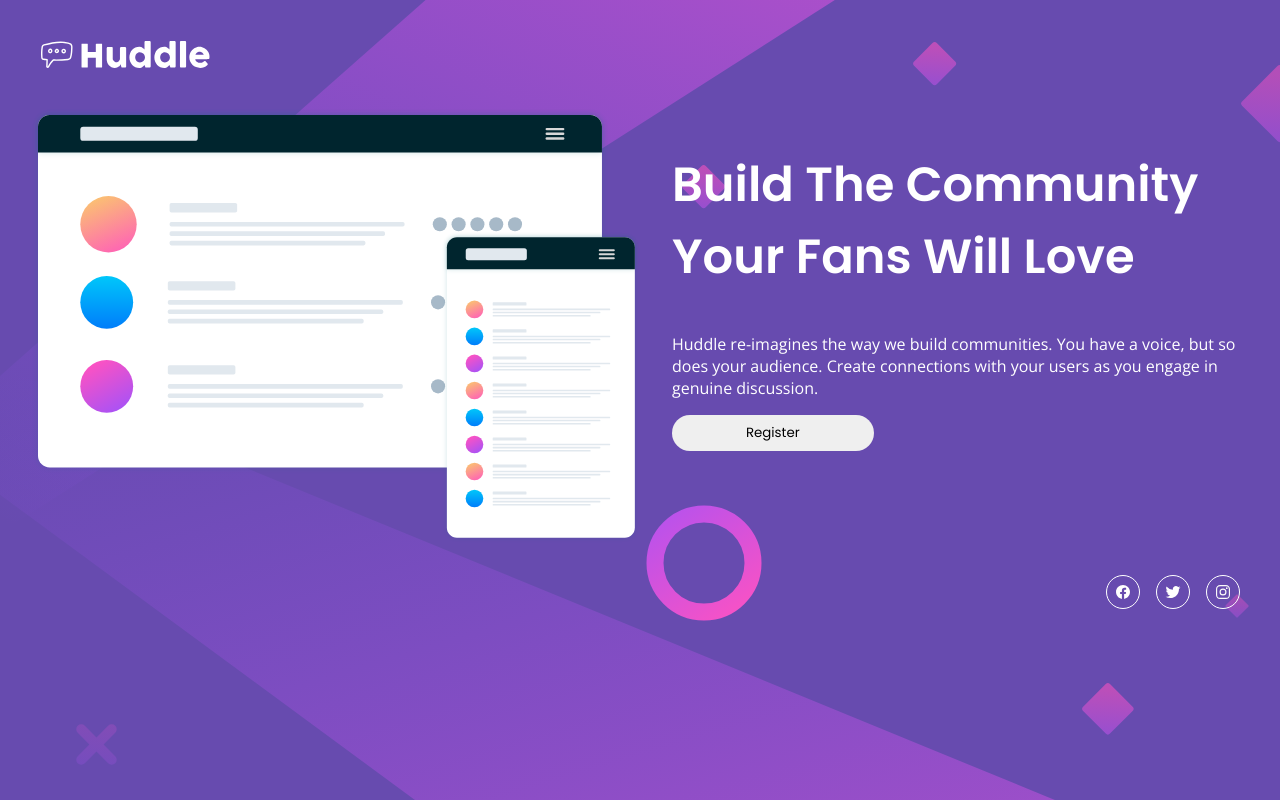
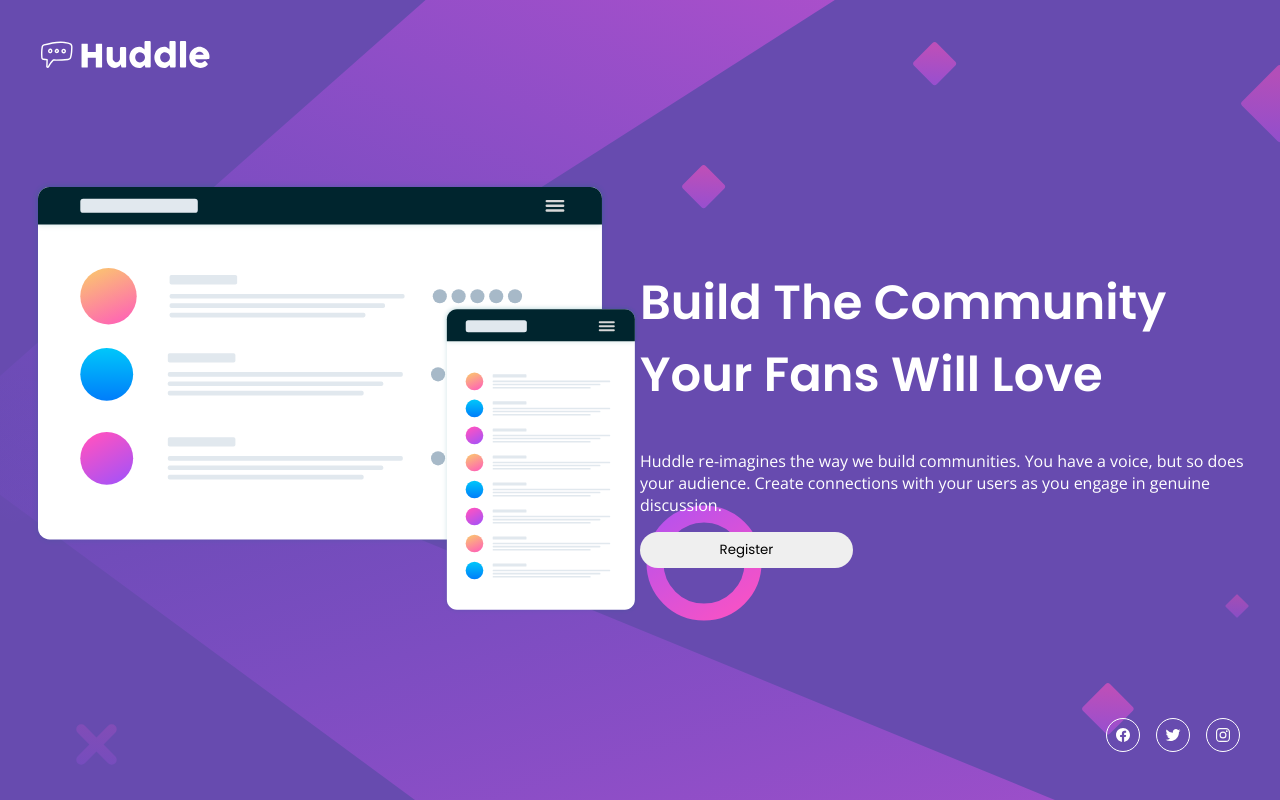
Before and after one commit to im-victor-mendez/React-Huddle_Landing_Page, a React (Vite) app: page / in a window 1280 px wide. Built offline with nearby package versions, Linux system fonts and the light colour scheme.

Commit message:
Fixed Desktop style.

```diff
--- a/src/style/Desktop.scss
+++ b/src/style/Desktop.scss
@@ -2,10 +2,13 @@
     #root {
         background-image: url(../assets/images/bg-desktop.svg);
         background-size: cover;
+
+        display: flex;
     }
 
     .App {
-        gap: 2rem;
+        justify-content: space-between;
+        gap: 0rem;
 
         #company {
             width: 15%;
@@ -13,11 +16,13 @@
 
         #mockups {
             width: 50%;
+            height: max-content;
         }
 
         article {
             display: flex;
-            gap: 2rem;
+            align-items: center;
+            gap: 0rem;
 
             #text {
                 text-align: left;
```
